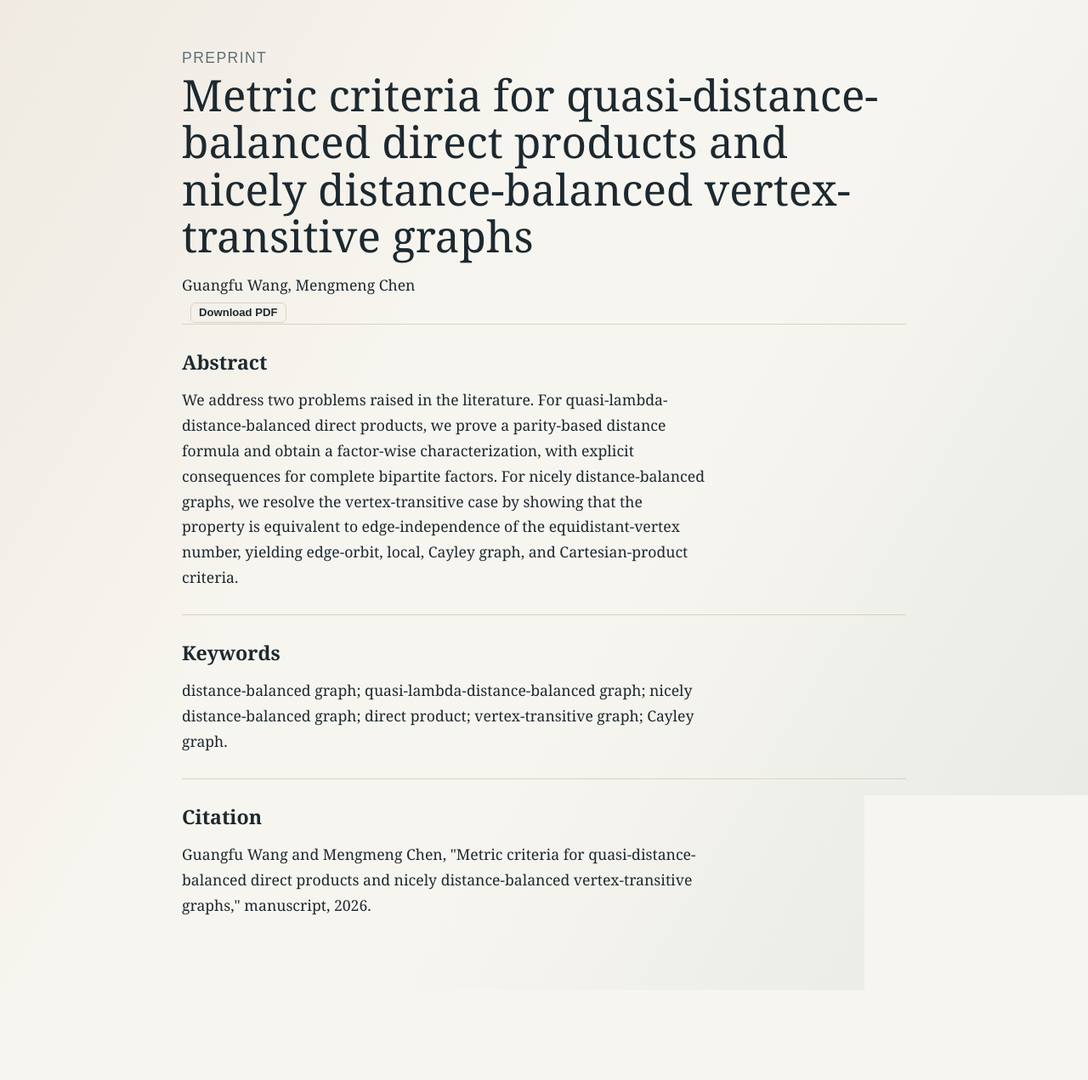
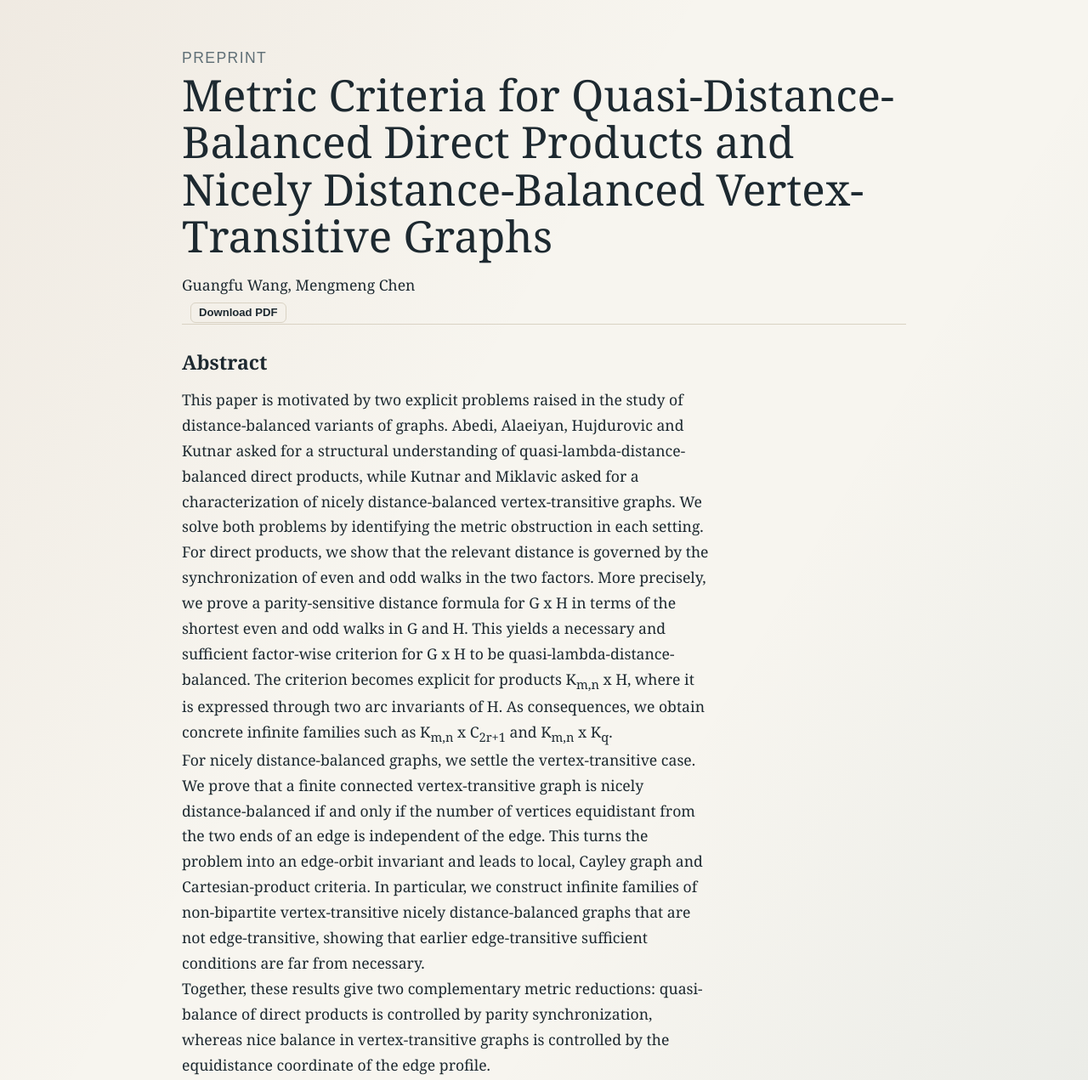
Before and after one commit to wgfmath/wgfmath.github.io, a plain HTML site: page papers/metric-criteria-distance-balanced-products.html in a window 1280 px wide. Shown: the part 81-1352 px from the top of the page at 85% size. Before the commit the page ends 1246 px from the top, so only its background shows below. Drawn offline with Linux system fonts and the light colour scheme.

Commit message:
Add files via upload

```diff
--- a/papers/metric-criteria-distance-balanced-products.html
+++ b/papers/metric-criteria-distance-balanced-products.html
@@ -3,8 +3,8 @@
   <head>
     <meta charset="utf-8">
     <meta name="viewport" content="width=device-width, initial-scale=1">
-    <title>Metric criteria for quasi-distance-balanced direct products</title>
-    <meta name="citation_title" content="Metric criteria for quasi-distance-balanced direct products and nicely distance-balanced vertex-transitive graphs">
+    <title>Metric Criteria for Quasi-Distance-Balanced Direct Products</title>
+    <meta name="citation_title" content="Metric Criteria for Quasi-Distance-Balanced Direct Products and Nicely Distance-Balanced Vertex-Transitive Graphs">
     <meta name="citation_author" content="Guangfu Wang">
     <meta name="citation_author" content="Mengmeng Chen">
     <meta name="citation_publication_date" content="2026">
@@ -22,12 +22,15 @@
     </header>
     <main class="content-page paper-page">
       <p class="eyebrow">Preprint</p>
-      <h1>Metric criteria for quasi-distance-balanced direct products and nicely distance-balanced vertex-transitive graphs</h1>
+      <h1>Metric Criteria for Quasi-Distance-Balanced Direct Products and Nicely Distance-Balanced Vertex-Transitive Graphs</h1>
       <p class="paper-authors">Guangfu Wang, Mengmeng Chen</p>
       <p><a class="download-link" href="metric-criteria-distance-balanced-products.pdf" target="_blank" rel="noopener">Download PDF</a></p>
       <section class="cv-section">
         <h2>Abstract</h2>
-        <p>We address two problems raised in the literature. For quasi-lambda-distance-balanced direct products, we prove a parity-based distance formula and obtain a factor-wise characterization, with explicit consequences for complete bipartite factors. For nicely distance-balanced graphs, we resolve the vertex-transitive case by showing that the property is equivalent to edge-independence of the equidistant-vertex number, yielding edge-orbit, local, Cayley graph, and Cartesian-product criteria.</p>
+        <p>This paper is motivated by two explicit problems raised in the study of distance-balanced variants of graphs. Abedi, Alaeiyan, Hujdurovic and Kutnar asked for a structural understanding of quasi-lambda-distance-balanced direct products, while Kutnar and Miklavic asked for a characterization of nicely distance-balanced vertex-transitive graphs. We solve both problems by identifying the metric obstruction in each setting.</p>
+        <p>For direct products, we show that the relevant distance is governed by the synchronization of even and odd walks in the two factors. More precisely, we prove a parity-sensitive distance formula for G x H in terms of the shortest even and odd walks in G and H. This yields a necessary and sufficient factor-wise criterion for G x H to be quasi-lambda-distance-balanced. The criterion becomes explicit for products K<sub>m,n</sub> x H, where it is expressed through two arc invariants of H. As consequences, we obtain concrete infinite families such as K<sub>m,n</sub> x C<sub>2r+1</sub> and K<sub>m,n</sub> x K<sub>q</sub>.</p>
+        <p>For nicely distance-balanced graphs, we settle the vertex-transitive case. We prove that a finite connected vertex-transitive graph is nicely distance-balanced if and only if the number of vertices equidistant from the two ends of an edge is independent of the edge. This turns the problem into an edge-orbit invariant and leads to local, Cayley graph and Cartesian-product criteria. In particular, we construct infinite families of non-bipartite vertex-transitive nicely distance-balanced graphs that are not edge-transitive, showing that earlier edge-transitive sufficient conditions are far from necessary.</p>
+        <p>Together, these results give two complementary metric reductions: quasi-balance of direct products is controlled by parity synchronization, whereas nice balance in vertex-transitive graphs is controlled by the equidistance coordinate of the edge profile.</p>
       </section>
       <section class="cv-section">
         <h2>Keywords</h2>
@@ -35,7 +38,7 @@
       </section>
       <section class="cv-section">
         <h2>Citation</h2>
-        <p>Guangfu Wang and Mengmeng Chen, "Metric criteria for quasi-distance-balanced direct products and nicely distance-balanced vertex-transitive graphs," manuscript, 2026.</p>
+        <p>Guangfu Wang and Mengmeng Chen, "Metric Criteria for Quasi-Distance-Balanced Direct Products and Nicely Distance-Balanced Vertex-Transitive Graphs," manuscript, 2026.</p>
       </section>
     </main>
   </body>
```
Also changed, not shown: papers/inverse-edge-mostar-cyclic.html (+3 -1 lines), papers/tratnik-ye-medianity-conjecture.html (+4 -1 lines), 3 other files.
